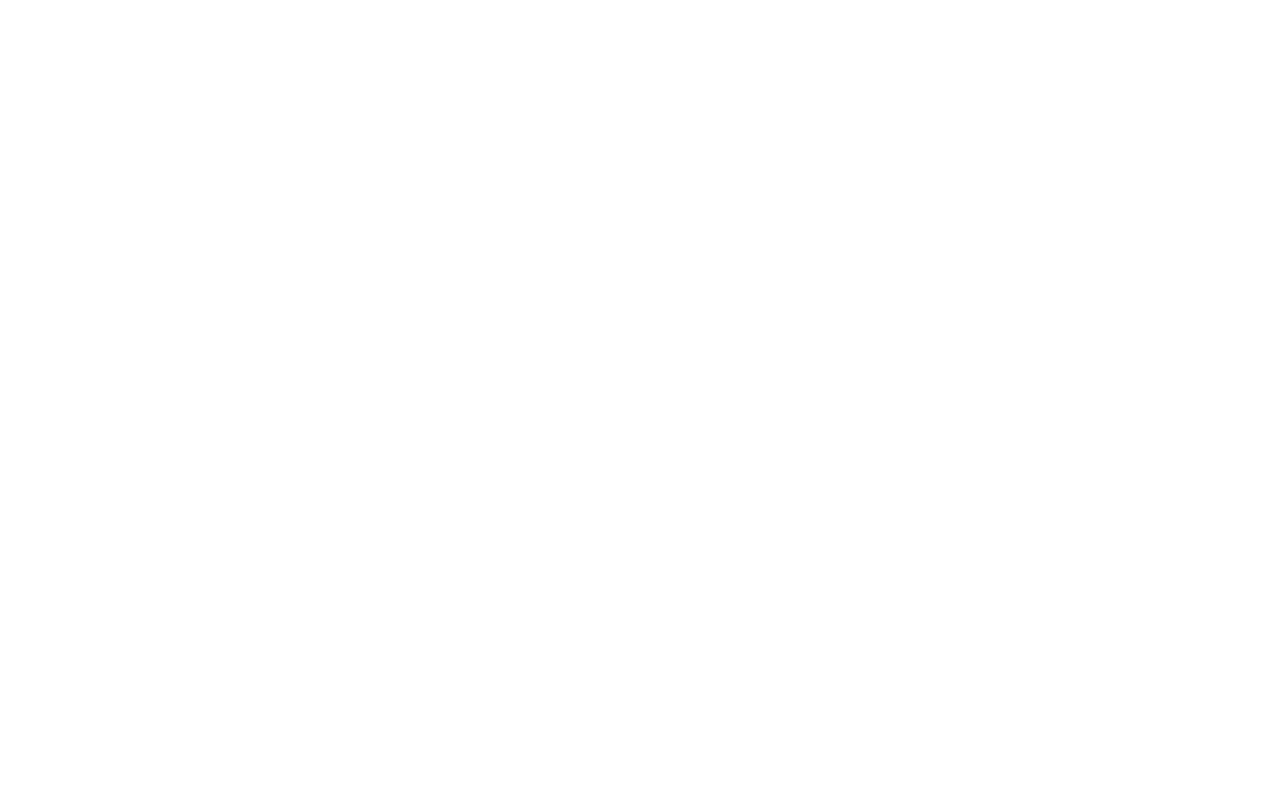
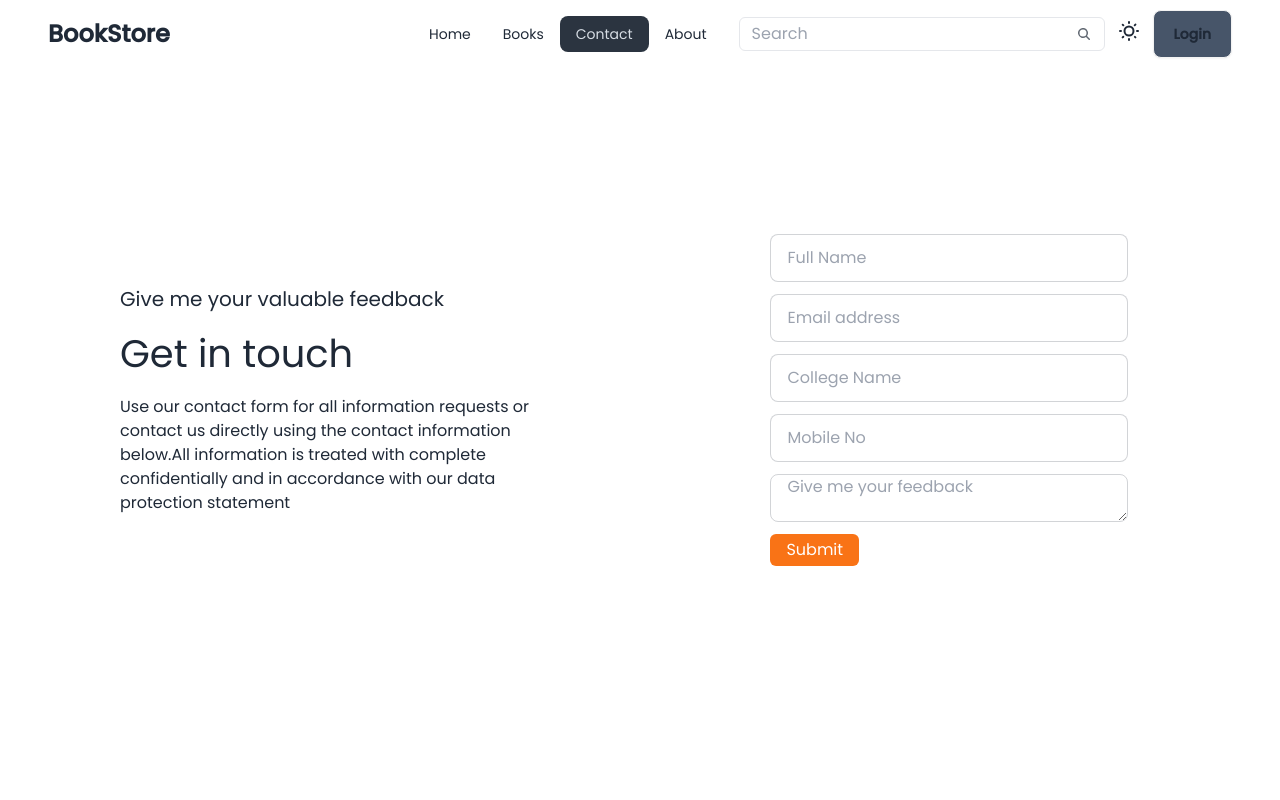
Before and after one commit to SadiwalSachin/BookStore, a React (Vite) app in the folder Frontend/: page /contact in a window 1280 px wide. Before the commit this address had no page. Shown: the top 800 px of the page. Built offline with nearby package versions, Linux system fonts and the light colour scheme.

Commit message:
final project is ready

```diff
--- a/Frontend/src/App.jsx
+++ b/Frontend/src/App.jsx
@@ -4,6 +4,7 @@
 import { Routes ,Route, Navigate} from "react-router-dom"
 import SignUp from "./Components/SignUp"
 import { useAuth } from "./Context/AuthProvider"
+import ContactRoute from "./Contact/ContactRoute"
 
 
 function App() {
@@ -16,7 +17,7 @@
       <Route path="/" element={<Home/>}/>
       <Route path="/course" element={ authUser? <Course/> : <Navigate to="/signup"/>}/>
       <Route path="/signup" element={<SignUp/>}/>
-
+      <Route path="/contact" element={<ContactRoute/>}/>
     </Routes>
     </>
   )
--- a/Frontend/src/Components/Cards.jsx
+++ b/Frontend/src/Components/Cards.jsx
@@ -7,8 +7,8 @@
         <div className="card w-80 md:w-96 bg-base-100 shadow-xl ">
           <figure>
             <img
-              className="object-cover object-center"
-              src={data.imageUrl}
+              className="object-cover object-center w-full h-[50vh] "
+              src={data.image}
               alt="Shoes"
             />
           </figure>
--- /dev/null
+++ b/Frontend/src/Components/Contact.jsx
@@ -0,0 +1,53 @@
+import React from "react";
+import { useForm } from "react-hook-form";
+
+const Contact = () => {
+
+    const {register,handleSubmit,formState: { errors }} = useForm()
+
+    const handleFormSubmit = (event , data)=>{
+        event.preventDefualt()
+        console.log(data);
+
+    }
+
+  return (
+    <>
+      <div className="w-full md:h-[83vh] min-h-[100vh] md:mt-0 mt-16 md:flex md:flex-row flex flex-col items-center justify-center gap-10 container px-4 mx-auto md:px-10" >
+        <div className="left md:w-1/2 w-full md:px-20 md:py-10 h-fit ">
+          <h2 className="md:text-xl text-xs">Give me your valuable feedback</h2>
+          <h1 className="md:text-[3vw] text-[6vh] mt-3">Get in touch</h1>
+          <p className="mt-3">
+            Use our contact form for all information requests or contact us
+            directly using the contact information below.All information is
+            treated with complete confidentially and in accordance with our data
+            protection statement
+          </p>
+        </div>
+        <div className="right md:w-1/2 w-full md:px-28 md:py-10 ">
+          <form onSubmit={handleSubmit(handleFormSubmit)} className="flex flex-col  gap-3" action="">
+            <label className="input input-bordered flex items-center gap-2">
+              <input {...register("fullName")}  type="text" className="grow outline-none" placeholder="Full Name" />
+            </label>
+            <label className="input input-bordered flex items-center gap-2">
+              <input {...register("emialAddress")}  type="email" className="grow outline-none" placeholder="Email address" />
+            </label>
+            <label className="input input-bordered flex items-center gap-2">
+              <input {...register("collegeName")}  type="text" className="grow outline-none" placeholder="College Name" />
+            </label>
+            <label className="input input-bordered flex items-center gap-2">
+              <input {...register("MobileNo")}  type="text" className="grow outline-none" placeholder="Mobile No" />
+            </label>
+            <textarea className="bg-transparent input input-bordered" placeholder="Give me your feedback" name="" id=""></textarea>
+            <span>
+                <button className="px-4 py-1 bg-orange-500 rounded-md text-white">Submit</button>
+            </span>
+          </form>
+        </div>
+      </div>
+      <h2 className="text-center mb-10">Thanks for the feedback</h2>
+    </>
+  );
+};
+
+export default Contact;
--- a/Frontend/src/Components/Course.jsx
+++ b/Frontend/src/Components/Course.jsx
@@ -30,9 +30,7 @@
             We're delighated to have you here! :
           </h1>
           <p className="mt-12 text-center">
-            Lorem ipsum dolor sit amet consectetur adipisicing elit.
-            Necessitatibus adipisci, doloribus quo assumenda provident dolor
-            alias enim fuga iusto eligendi. Lorem ipsum dolor, sit amet consectetur adipisicing elit. Accusantium facilis incidunt ratione consequatur laudantium eligendi architecto velit officia nemo mollitia! Iure, reprehenderit dolore.
+
           </p>
           <Link to="/">
           <button className="bg-pink-500 text-white px-4 py-2 rounded-md hover:bg-pink-700 duration-300 mt-6">Back</button>
--- a/Frontend/src/Components/FreeBook.jsx
+++ b/Frontend/src/Components/FreeBook.jsx
@@ -26,7 +26,7 @@
     // getBookData()
   },[])
 
-  const filteredData = bookData.filter((data) => data.Category === "free");
+  const filteredData = bookData.filter((data) => data.category === "free");
 
 
   var settings = {
--- a/Frontend/src/Components/LogOut.jsx
+++ b/Frontend/src/Components/LogOut.jsx
@@ -19,9 +19,9 @@
     }
 
   return (
-    <div>
-        <button onClick={handleLogOut} className='px-4 py-1 rounded-md bg-orange-500'>Log Out</button>
-    </div>
+    <>
+        <button onClick={handleLogOut} className=' md:w-[6vw] px-2 py-1 text-white rounded-md bg-orange-500'>Log Out</button>
+    </>
   )
 }
 
--- a/Frontend/src/Components/Navbar.jsx
+++ b/Frontend/src/Components/Navbar.jsx
@@ -2,6 +2,7 @@
 import Login from "./Login";
 import { useAuth } from "../Context/AuthProvider";
 import LogOut from "./LogOut";
+import { NavLink } from "react-router-dom";
 
 function Navbar() {
   const [authUser, setAuthUser] = useAuth();
@@ -71,10 +72,10 @@
                   <a href="/course">Course</a>
                 </li>
                 <li>
-                  <a>Contact</a>
+                <a href="/contact">Contact</a>
                 </li>
                 <li>
-                  <a>About</a>
+                  <a href="/about">About</a>
                 </li>
               </ul>
             </div>
@@ -84,16 +85,16 @@
             <div className="navbar-center hidden lg:flex">
               <ul className="menu menu-horizontal px-1">
                 <li>
-                  <a href="/">Home</a>
+                  <NavLink to="/" >Home</NavLink>
                 </li>
                 <li>
-                  <a href="/course">Course</a>
+                  <NavLink to="/course" >Books</NavLink>
                 </li>
                 <li>
-                  <a>Contact</a>
+                  <NavLink to="/contact">Contact</NavLink>
                 </li>
                 <li>
-                  <a>About</a>
+                  <NavLink to="/about">About</NavLink>
                 </li>
               </ul>
             </div>
@@ -148,7 +149,7 @@
             </div>
             <div className="">
               {
-                authUser ? <LogOut/>:               <a
+                authUser ? <LogOut/>: <a
                 onClick={() =>
                   document.getElementById("my_modal_3").showModal()
                 }
--- /dev/null
+++ b/Frontend/src/Contact/ContactRoute.jsx
@@ -0,0 +1,16 @@
+import React from 'react'
+import Navbar from '../Components/Navbar'
+import Footer from '../Components/Footer'
+import Contact from '../Components/Contact'
+
+const ContactRoute = () => {
+  return (
+    <>
+      <Navbar/>
+      <Contact/>
+      <Footer/>
+    </>
+  )
+}
+
+export default ContactRoute
```
Also changed, not shown: Frontend/src/Components/SignUp.jsx (+41 -20 lines), Frontend/src/Context/AuthProvider.jsx (+14 -0 lines), 2 other files (tests, documents, lock files or other folders).
